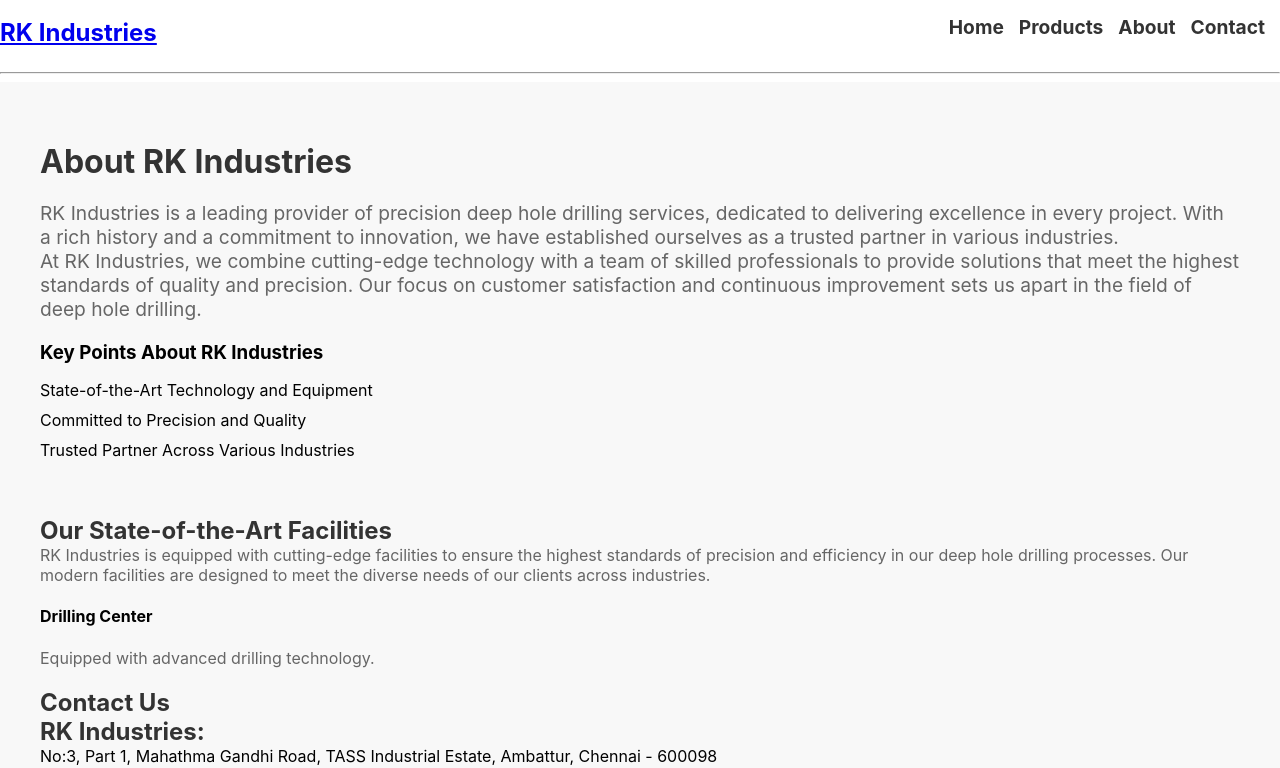
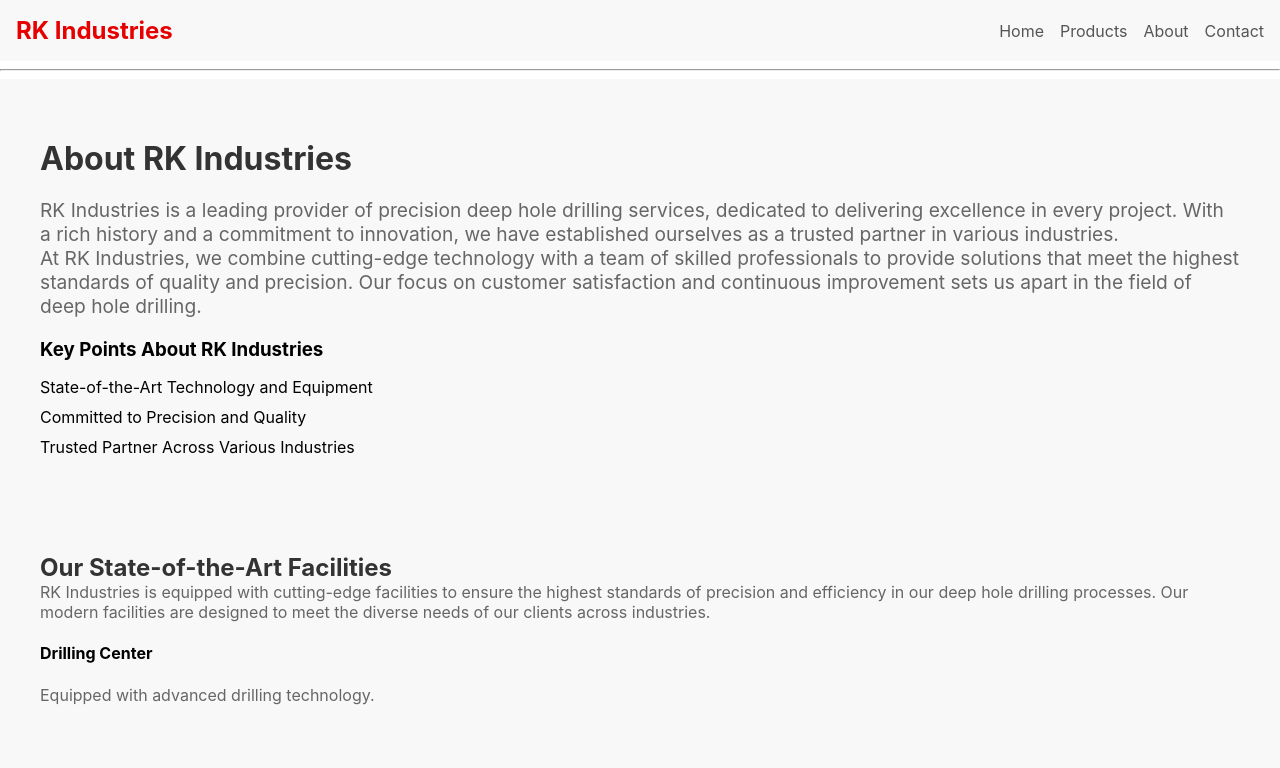
Before and after one commit to Mohanenfield/Mohankumar, a React (Create React App) app: page /about in a window 1280 px wide. Shown: the top 768 px of the page. Built offline with nearby package versions, Linux system fonts and the light colour scheme.

Commit message:
css changes

```diff
--- a/src/Components/About.css
+++ b/src/Components/About.css
@@ -1,7 +1,7 @@
 /* About.css */
 
 .about-container {
-  padding: 20px;
+  /* padding: 20px; */
   background-color: #f8f8f8;
 
 }
--- a/src/Components/Home.css
+++ b/src/Components/Home.css
@@ -96,6 +96,9 @@ body, h1, h2, h3, p {
 .i-container {
   max-width: 1200px;
   margin: 0 auto;
+  padding: 20px;
+
+
 }
 
 .industry {
--- a/src/Header.css
+++ b/src/Header.css
@@ -1,40 +1,50 @@
+/* Header.css */
+
 .header-container {
-    background-color: #ffffff; /* White background */
-    padding: 15px 0;
   display: flex;
   justify-content: space-between;
   align-items: center;
+  padding: 1rem;
+  background-color: #f8f8f8; /* Whitish background */
+  color: #333; /* Dark text color */
 }
 
-  .logo {
-    font-size: 1.5em;
+.logo a {
+  color: #e60000; /* Red color for RK Industries */
+  text-decoration: none;
+  font-size: 1.5rem;
   font-weight: bold;
-    color: #333333; /* Dark gray text color */
 }
 
 .nav-links {
-    list-style-type: none;
+  list-style: none;
+  display: flex;
+  gap: 1rem;
   margin: 0;
   padding: 0;
-    display: flex;
 }
 
 .nav-links li {
-    margin-right: 15px;
+  margin: 0;
 }
 
 .nav-links a {
+  color: #555; /* Dark color for other links */
   text-decoration: none;
-    color: #333333; /* Dark gray text color */
-    font-weight: bold;
-    font-size: 1.2em;
-    transition: color 0.3s ease-in-out;
-  }
-
-  .nav-links a:hover {
-    color: #008cba; /* Blue color on hover */
 }
 .industry img {
   width: 100%; /* Adjust as needed */
   border-radius: 8px; /* Add styling as needed */
 }
+/* Media Query for Responsive Design */
+
+@media (max-width: 768px) {
+  .header-container {
+    flex-direction: column;
+    align-items: flex-start;
+  }
+
+  .nav-links {
+    margin-top: 1rem;
+  }
+}
```
Lines whose indentation alone changed are shown as unchanged.
